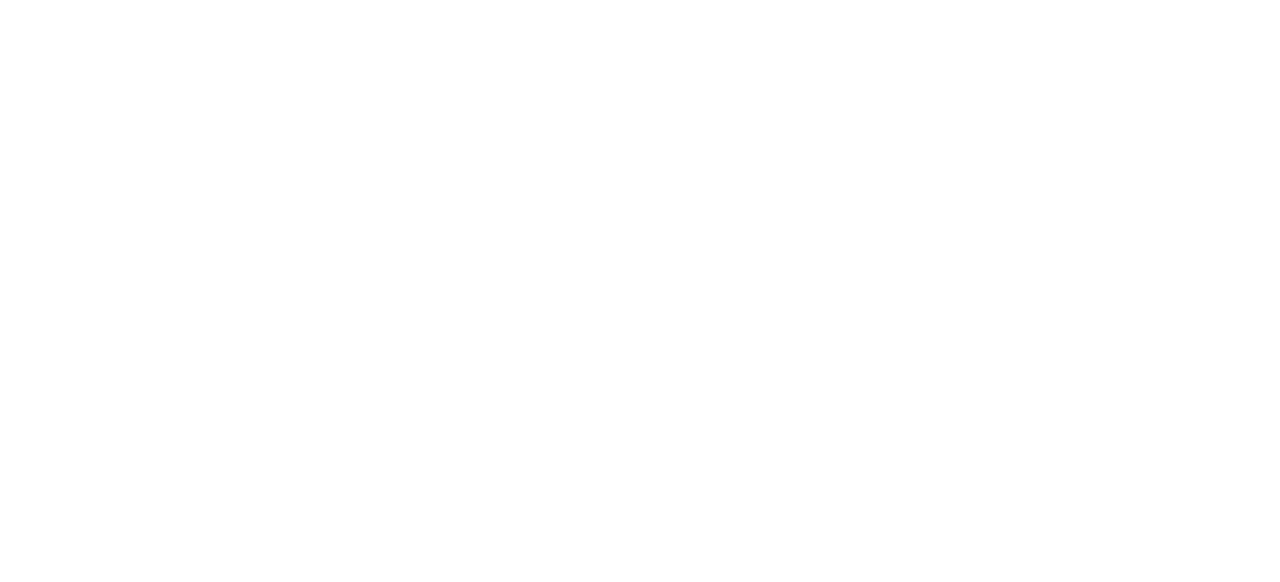
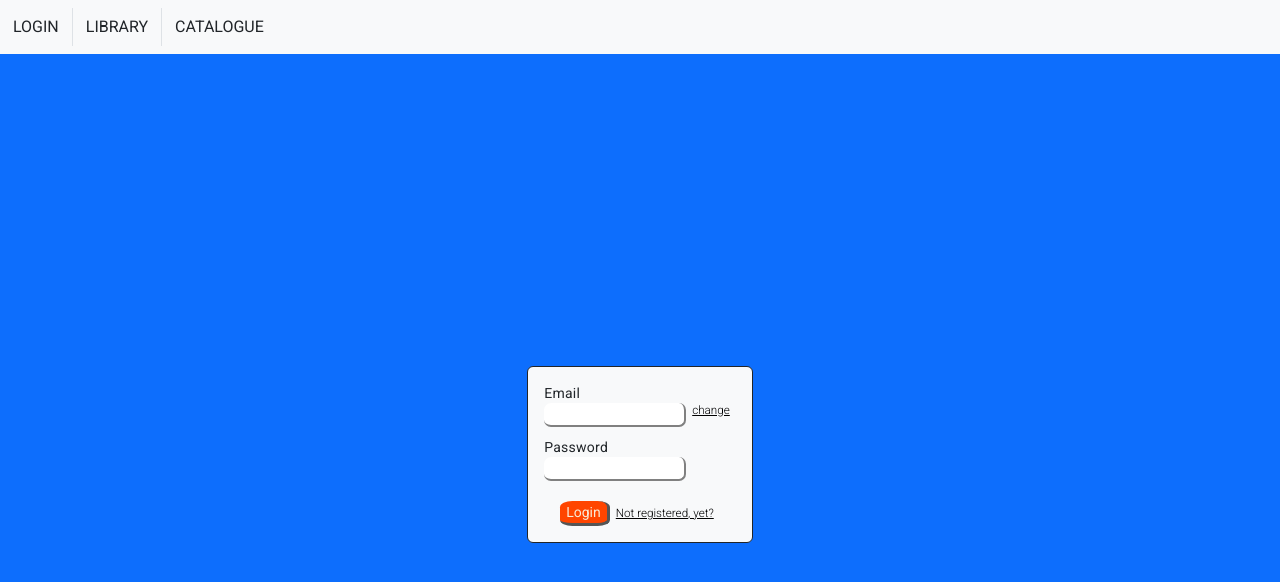
Before and after one commit to GiovaChiar/ProgettoStage, an Angular app: page /login in a window 1280 px wide. Before the commit this address led to /. Shown: the top 582 px of the page. Built offline with nearby package versions, Linux system fonts and the light colour scheme.

Commit message:
fe new version 0

```diff
--- a/src/app/app.component.html
+++ b/src/app/app.component.html
@@ -1,2 +1,16 @@
 <!DOCTYPE html>
+<nav class="navbar navbar-expand-lg navbar-light bg-light">
+    <div class="border-end" [ngStyle]="{'visibility':isLoggedIn()?'hidden':'visible'}">
+        <button class="btn bg-transparent" routerLink="/login" >LOGIN</button>
+    </div>
+    <div class="border-end">
+        <button class="btn bg-transparent" routerLink="/library">LIBRARY</button>
+    </div>
+    <div class="">
+        <button class="btn bg-transparent" routerLink="">CATALOGUE</button>
+    </div>
+    <div class="border-start position-absolute end-0" [ngStyle]="{'visibility':isLoggedIn()?'visible':'hidden'}">
+        <button class="btn bg-transparent" routerLink="/account">ACCOUNT</button>
+    </div>
+</nav>
 <router-outlet></router-outlet>
--- a/src/app/app.component.ts
+++ b/src/app/app.component.ts
@@ -1,25 +1,31 @@
-import { Component } from '@angular/core';
+import { Component, OnInit } from '@angular/core';
 import { CommonModule } from '@angular/common';
-import { RouterOutlet } from '@angular/router';
+import { RouterLink, RouterLinkActive, RouterOutlet } from '@angular/router';
 import { LoginComponent } from "./components/pages/login/login.component";
 import { RegistrationComponent } from './components/pages/registration/registration.component';
-import { HomepageComponent } from './components/pages/homepage/homepage.component';
 import { NgbModal, NgbModule } from '@ng-bootstrap/ng-bootstrap';
 import { BrowserModule } from '@angular/platform-browser';
 import { AuthenticationService } from './services/authentication/authentication.service';
 import { HttpClient, HttpClientModule } from '@angular/common/http';
-
+import { CorsRequest } from 'cors';
 
 @Component({
     selector: 'app-root',
     standalone: true,
     templateUrl: './app.component.html',
     styleUrls: ['./app.component.scss'],
-    imports: [CommonModule, RouterOutlet, LoginComponent, RegistrationComponent, HomepageComponent, NgbModule, HttpClientModule],
+    imports: [CommonModule, LoginComponent, RegistrationComponent, NgbModule, HttpClientModule,RouterOutlet, RouterLink, RouterLinkActive],
 })
-export class AppComponent {
+export class AppComponent{
   title = 'progettoFormazione';
   constructor(private modalService: NgbModal) {
+  }
+  public isLoggedIn(){
+    const ver = localStorage.getItem('user');
+    if(!ver)
+      return false;
+    else
+      return  true
   }
   public open(modal: any): void {
     this.modalService.open(modal);
--- a/src/app/components/pages/homepage/homepage.component.html
+++ /dev/null
@@ -1 +0,0 @@
-<p>homepage works!</p>
--- a/src/app/components/pages/login/login.component.html
+++ b/src/app/components/pages/login/login.component.html
@@ -7,7 +7,7 @@
     </div>
     <app-input-tile [title]="pw" [type]="pw" [wrong]="wrongPassword" [message]="messagePassword" (inputEmitter)="handlePasswordEmitted($event)"></app-input-tile>
     <div class="mx-auto d-flex justify-content-center">
-      <button type="button" class="login" (click)="loginRequest()" routerLink="/homepage">Login</button>
+      <button type="button" class="login" (click)="loginRequest()">Login</button>
       <button type="button" class="register" routerLink="/registration-page">Not registered, yet?</button>
     </div>
   </div>
--- a/src/app/components/pages/login/login.component.ts
+++ b/src/app/components/pages/login/login.component.ts
@@ -1,4 +1,4 @@
-import { Component, ViewChild } from '@angular/core';
+import { Component } from '@angular/core';
 import { CommonModule } from '@angular/common';
 import { InputTileComponent } from "../../utils/input-tile/input-tile.component";
 import { RouterLink, RouterLinkActive, RouterOutlet } from '@angular/router';
--- a/src/app/guards/reg/reg.guard.ts
+++ /dev/null
@@ -1,5 +0,0 @@
-import { CanActivateFn } from '@angular/router';
-
-export const regGuard: CanActivateFn = (route, state) => {
-  return false;
-};
--- a/src/app/services/authentication/authentication.service.ts
+++ b/src/app/services/authentication/authentication.service.ts
@@ -1,7 +1,8 @@
 import { HttpClient } from '@angular/common/http';
 import { Injectable } from '@angular/core';
-import { json } from 'express';
+import { json, response } from 'express';
 import { HttpClientModule } from '@angular/common/http';
+import { REPL_MODE_SLOPPY } from 'node:repl';
 
 @Injectable({
   providedIn: 'root'
@@ -36,7 +37,7 @@ export class AuthenticationService {
     }else if(this.user.email === '' && this.user.username===''){
       return 2;
     }else{
-      this.http.post('http://localhost:4000/login',this.user).subscribe(data=>{console.log(data)})
+      this.http.post('http://localhost:23456/login',this.user).subscribe(response => console.log(response.toString()))
       //comando che prende l'oggetto dal backend e lo trasforma in user
       localStorage.setItem('user',JSON.stringify(this.user))
       return 3;
--- a/src/app/services/registration/registration.service.ts
+++ b/src/app/services/registration/registration.service.ts
@@ -54,7 +54,7 @@ export class RegistrationService {
     if(!this.confirmpw)
       i = i*13
     if(i===1){
-      //invio richista http
+      this.http.post('http://localhost:23456/register',this.user).subscribe(data=>{console.log(data)})
       if(false)
         i = i*17
       if(false)
```
Also changed, not shown: server.js (+7 -1 lines), src/app/app.routes.ts (+8 -4 lines), src/app/components/pages/homepage/homepage.component.ts (deleted, +0 -13 lines), src/app/components/pages/homepage/homepage.component.scss (deleted), 2 other files (tests, documents, lock files or other folders).
